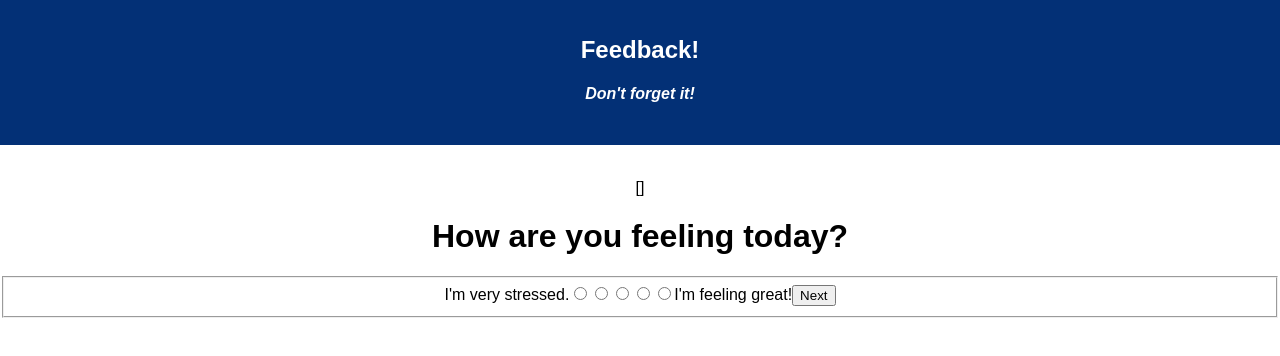
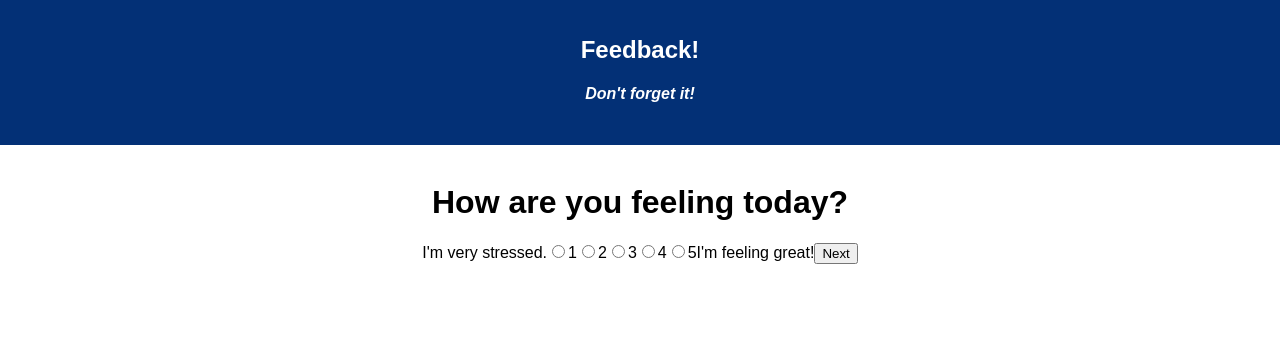
Before and after one commit to joelburdorf/redux-feedback-loop, a React (Create React App) app: page /#/ in a window 1280 px wide. Shown: the top 356 px of the page. Built offline with nearby package versions, Linux system fonts and the light colour scheme; no server answers.

Commit message:
two components are correctly adding value to redux

```diff
--- a/src/components/App/App.js
+++ b/src/components/App/App.js
@@ -15,27 +15,27 @@ import Verify from '../Verify/Verify';
 
 class App extends Component {
 
-  // DOM is ready
-  componentDidMount() {
-    this.showFeedback();
-  }
 
-  showFeedback = () => {
-    console.log('in showFeedback because component App did mount');
-    axios({
-      method: 'GET',
-      url: '/feedback'
-    }).then((response) => {
-      console.log('this is response in showFeedback', response.data);
-      this.props.dispatch({
-        type: 'SET_FEEDBACK',
-        payload: response.data
-      })
-    }).catch((err) => {
-      console.log('cannot GET feedback');
+  // componentDidMount() {
+  //   this.showFeedback();
+  // }
 
-    })
-  }
+  // showFeedback = () => {
+  //   console.log('in showFeedback because component App did mount');
+  //   axios({
+  //     method: 'GET',
+  //     url: '/feedback'
+  //   }).then((response) => {
+  //     console.log('this is response in showFeedback', response.data);
+  //     this.props.dispatch({
+  //       type: 'SET_FEEDBACK',
+  //       payload: response.data
+  //     })
+  //   }).catch((err) => {
+  //     console.log('cannot GET feedback');
+
+  //   })
+  // }
 
   render() {
     return (
@@ -46,14 +46,14 @@ class App extends Component {
 
         </header>
         <br/>
-        <p>{JSON.stringify(this.props.reduxState.feedbackReducer)}</p>
+        {/* <p>{JSON.stringify(this.props.reduxState.feedbackReducer)}</p> */}
         <Router>
 
           <Route exact path="/" component={HowYaFeelin} />
-          <Route exact path="/understanding" component={Understanding} />
-          <Route exact path="/supported" component={Supported} />
-          <Route exact path="/comment" component={Comment} />
-          <Route exact path="/verify" component={Verify} />
+          <Route path="/understanding" component={Understanding} />
+          <Route path="/supported" component={Supported} />
+          <Route path="/comment" component={Comment} />
+          <Route path="/verify" component={Verify} />
 
         </Router>
 
--- a/src/components/HowYaFeelin/HowYaFeelin.js
+++ b/src/components/HowYaFeelin/HowYaFeelin.js
@@ -4,22 +4,22 @@ import { connect } from 'react-redux';
 
 class HowYaFeelin extends Component {
     state = {
-        feeling: ''
+        feeling: '',
     }
 
-    handleChange = (event, typeofChange) => {
+    handleChange = (propertyName, event) => {
+        console.log('logging from handleChange', event.target.value);
         this.setState({
             feeling: event.target.value
         },
-
         );
     }
 
-    buttonClick = () => {
-
+    buttonClick = (event) => {
+        event.preventDefault();
         this.props.dispatch({
             type: 'SET_FEELING',
-            payload: this.state.feeling
+            payload: this.state
         })
         this.props.history.push('/understanding')
 
@@ -30,19 +30,27 @@ class HowYaFeelin extends Component {
             <div>
                 <h1>How are you feeling today?</h1>
 
-                <form>
-                    <fieldset id="group1">
+                <form onSubmit={this.buttonClick}>
 
-                        <label>I'm very stressed.</label>
-                        <input type='radio' value='value1' name='group1'></input>
-                        <input type='radio' value='value2' name='group1'></input>
-                        <input type='radio' value='value3' name='group1'></input>
-                        <input type='radio' value='value4' name='group1'></input>
-                        <input type='radio' value='value5' name='group1'></input>
-                        <label>I'm feeling great!</label>
-                        <button onClick={this.buttonClick}>Next</button>
+                    <label>I'm very stressed.</label>
+                    <input required type="radio" id="1" name="feeling" value="1"
+                        onChange={(event) => this.handleChange('feeling', event)} />
+                    <label >1</label>
+                    <input required type="radio" id="2" name="feeling" value="2"
+                        onChange={(event) => this.handleChange('feeling', event)} />
+                    <label >2</label>
+                    <input required type="radio" id="3" name="feeling" value="3"
+                        onChange={(event) => this.handleChange('feeling', event)} />
+                    <label >3</label>
+                    <input required type="radio" id="4" name="feeling" value="4"
+                        onChange={(event) => this.handleChange('feeling', event)} />
+                    <label >4</label>
+                    <input required type="radio" id="5" name="feeling" value="5"
+                        onChange={(event) => this.handleChange('feeling', event)} />
+                    <label >5</label>
+                    <label>I'm feeling great!</label>
+                    <button onClick={this.buttonClick}>Next</button>
 
-                    </fieldset>
                 </form>
 
             </div>
--- a/src/components/Understanding/Understanding.js
+++ b/src/components/Understanding/Understanding.js
@@ -5,43 +5,51 @@ import { connect } from 'react-redux';
 
 class Understanding extends Component {
     state = {
-        understanding: ''
+        understanding: '',
     }
 
-    handleChange = (event, typeofChange) => {
+    handleChange = (propertyName, event) => {
+        console.log('logging from understanding handleChange', event.target.value);
         this.setState({
-            feeling: event.target.value
+            understanding: event.target.value
         },
         );
     }
-    buttonClick = () => {
-
+    buttonClick = (event) => {
+        event.preventDefault();
         this.props.dispatch({
             type: 'SET_UNDERSTANDING',
-            payload: this.state.understanding
+            payload: this.state
         })
         this.props.history.push('/supported')
     }
 
+
     render() {
-
-
         return (
             <div>
                 <h1>How well are you understanding the content?</h1>
 
                 <form>
-                    <fieldset id="group2">
-
                         <label>I'm totally lost.</label>
-                        <input type='radio' value='value1' name='group2'></input>
-                        <input type='radio' value='value2' name='group2'></input>
-                        <input type='radio' value='value3' name='group2'></input>
-                        <input type='radio' value='value4' name='group2'></input>
-                        <input type='radio' value='value5' name='group2'></input>
+                        <input required type="radio" id="1" name="understanding" value="1"
+                            onChange={(event) => this.handleChange('understanding', event)} />
+                                <label >1</label>
+                        <input required type="radio" id="2" name="understanding" value="2"
+                            onChange={(event) => this.handleChange('understanding', event)} />
+                                <label >2</label>
+                        <input required type="radio" id="3" name="understanding" value="3"
+                            onChange={(event) => this.handleChange('understanding', event)} />
+                                <label >3</label>
+                        <input required type="radio" id="4" name="understanding" value="4"
+                            onChange={(event) => this.handleChange('understanding', event)} />
+                                <label >4</label>
+                        <input required type="radio" id="5" name="understanding" value="5"
+                            onChange={(event) => this.handleChange('understanding', event)} />
+                            <label >5</label>
                         <label>I've got this!</label>
                         <button onClick={this.buttonClick}>Next</button>
-                    </fieldset>
+
                 </form>
 
             </div>
--- a/src/index.js
+++ b/src/index.js
@@ -7,47 +7,47 @@ import { Provider } from 'react-redux';
 import { createStore, combineReducers, applyMiddleware } from 'redux';
 import logger from 'redux-logger';
 
-const feedbackReducer = (state = [], action) => {
-    console.log('hello says feedbackReducer', action.payload);
-    if (action.type === 'SET_FEEDBACK') {
+// const feedbackReducer = (state = [], action) => {
+//     console.log('hello says feedbackReducer', action.payload);
+//     if (action.type === 'SET_FEEDBACK') {
+//         return action.payload
+//     };
+//     return state;
+// }
+
+const feelingReducer = (state = null, action) => {
+    //console.log('hello says feelingReducer', action.payload);
+    if (action.type === 'SET_FEELING') {
         return action.payload
     };
     return state;
 }
 
-const feelingReducer = (state = [], action) => {
-    console.log('hello says feelingReducer', action.payload);
-    if (action.type === 'SET_FEELING') {
-        return [...state, action.payload];
+const understandingReducer = (state = null, action) => {
+    //console.log('hello says understandingReducer', action.payload);
+    if (action.type === 'SET_UNDERSTANDING') {
+        return action.payload
     };
     return state;
 }
-
-const understandingReducer = (state = [], action) => {
-    console.log('hello says understandingReducer', action.payload);
-    if (action.type === 'SET_UNDERSTANDING') {
-        return [...state, action.payload];
+const supportReducer = (state = null, action) => {
+    //console.log('hello says supportReducer', action.payload);
+    if (action.type === 'SET_SUPPORT') {
+        return action.payload
     };
     return state;
 }
-const supportReducer = (state = [], action) => {
-    console.log('hello says supportReducer', action.payload);
-    if (action.type === 'SET_SUPPORT') {
-        return [...state, action.payload];
-    };
-    return state;
-}
-const commentReducer = (state = [], action) => {
-    console.log('hello says commentReducer', action.payload);
+const commentReducer = (state = null, action) => {
+    //console.log('hello says commentReducer', action.payload);
     if (action.type === 'SET_COMMENT') {
-        return [...state, action.payload];
+        return action.payload
     };
     return state;
 }
 
 const storeInstance = createStore(
     combineReducers({
-        feedbackReducer,
+        // feedbackReducer,
         feelingReducer,
         understandingReducer,
         supportReducer,
```
